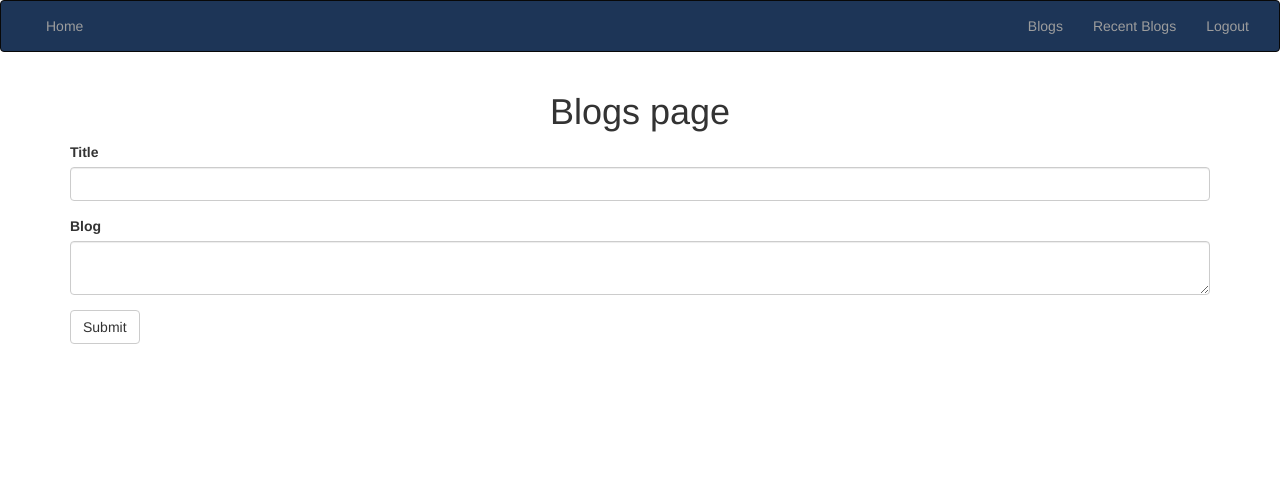
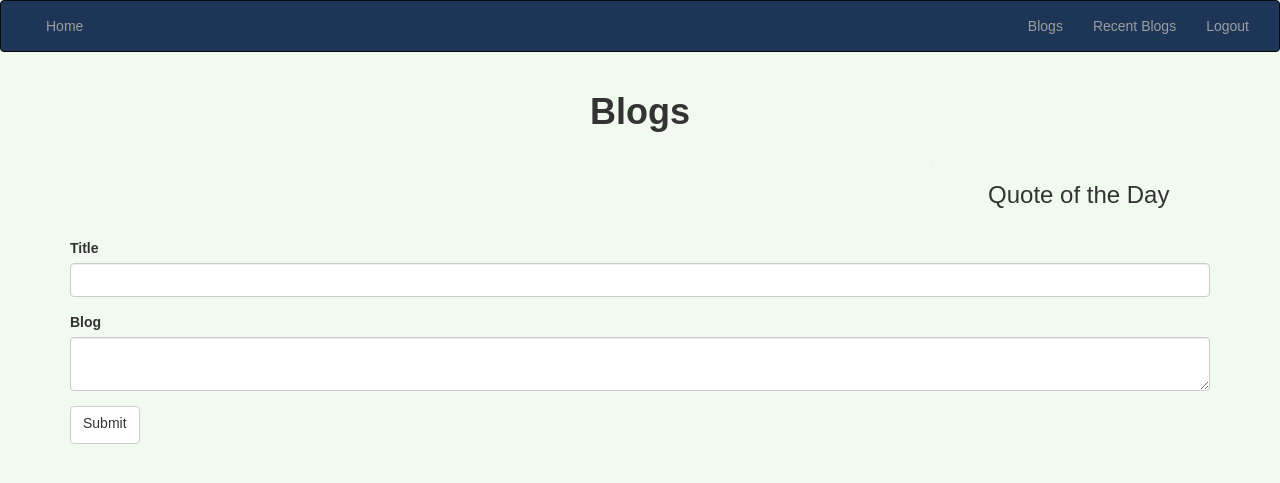
Before and after one commit to Kadas36/Bloggers-Hut, a Flask app: page /blogs in a window 1280 px wide. Shown: the top 483 px of the page. Run offline with Flask 2, Linux system fonts and the light colour scheme; the visitor is signed in with stand-in values (Sample User, id 1); data comes from the database, SQL or seed files in the repository; data that the repository does not hold is empty; some libraries are stand-ins or nearby versions.

Commit message:
Add blog styling

```diff
--- /dev/null
+++ b/app/static/css/blogs.css
@@ -0,0 +1,36 @@
+body{
+    background-color: #f1faee;
+    font-family: Arial, Helvetica, sans-serif;
+}
+.blogs{
+    display: flex;
+    flex-wrap: wrap;
+    justify-content: space-evenly;
+    text-align: center;
+}
+.card{
+    border: 1px solid rgba(0,0,0,0.1);
+    border-radius: 5px;
+    width: 25rem;
+    height: 30rem;
+    display: flex;
+    margin-bottom: 50px;
+}
+.card-body{
+    display: flex;
+    flex-direction: column;
+    justify-content: space-between;
+}
+.card-title{
+    border-bottom: 0.5px solid rgba(0,0,0,0.1);
+}
+.btn{
+    padding-bottom: 10px;
+}
+.text-center{
+    font-weight: bolder;
+    margin-bottom: 30px;
+}
+.quoteday{
+    border-right: 0.5px solid rgba(0,0,0,0.1);
+}
--- a/app/templates/blogs.html
+++ b/app/templates/blogs.html
@@ -1,22 +1,34 @@
 {% extends 'base.html' %}
 {% import 'bootstrap/wtf.html' as wtf%}
+{% block styles%} {{ super() }}
+<link rel="stylesheet" href="{{url_for('static',filename='css/blogs.css')}}">
+{% endblock %}
 
 {% block content %}
 
 
 <div class="container">
-    <h1 class="text-center">Blogs  page</h1>
-    {% for blog in blogs_list %}
-        <div class="card">
-            <div class="card-body">
-                <h3 class="card-title">{{ blog.blog_title }}</h3>
-                <p class="card-text">{{ blog.blog_body | truncate(150,'') }}</p>
-                <a href="{{ url_for('main.blog', blog_id = blog.id) }}" class="btn btn-primary">Read</a>
+    <h1 class="text-center">Blogs</h1>
+    <div class="row">
+        <div class="col-md-9 quoteday">
+            <div class="blogs">
+                {% for blog in blogs_list %}
+                <div class="card">
+                    <div class="card-body">
+                        <h3 class="card-title">{{ blog.blog_title }}</h3>
+                        <p class="card-text">{{ blog.blog_body | truncate(200,'') }}</p>
+                        <a href="{{ url_for('main.blog', blog_id = blog.id) }}" class="btn btn-primary">READ</a>
+                    </div>
+                </div>
+                {% endfor %}
             </div>
         </div>
-        <hr>
-    {% endfor %}
-
+        <div class="col-md-3">
+            <div class="quote text-center">
+                <h3>Quote of the Day</h3>
+            </div>
+        </div>
+    </div>
 
 
 
```
